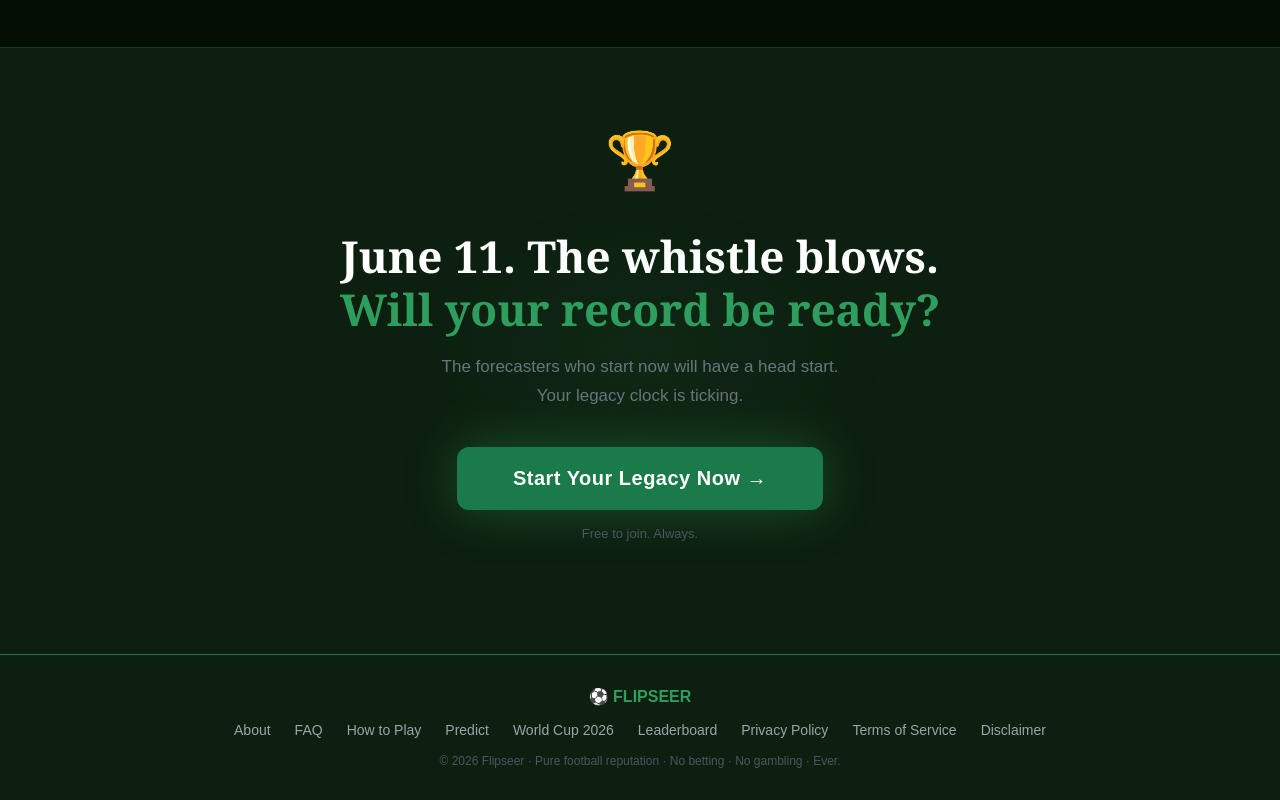
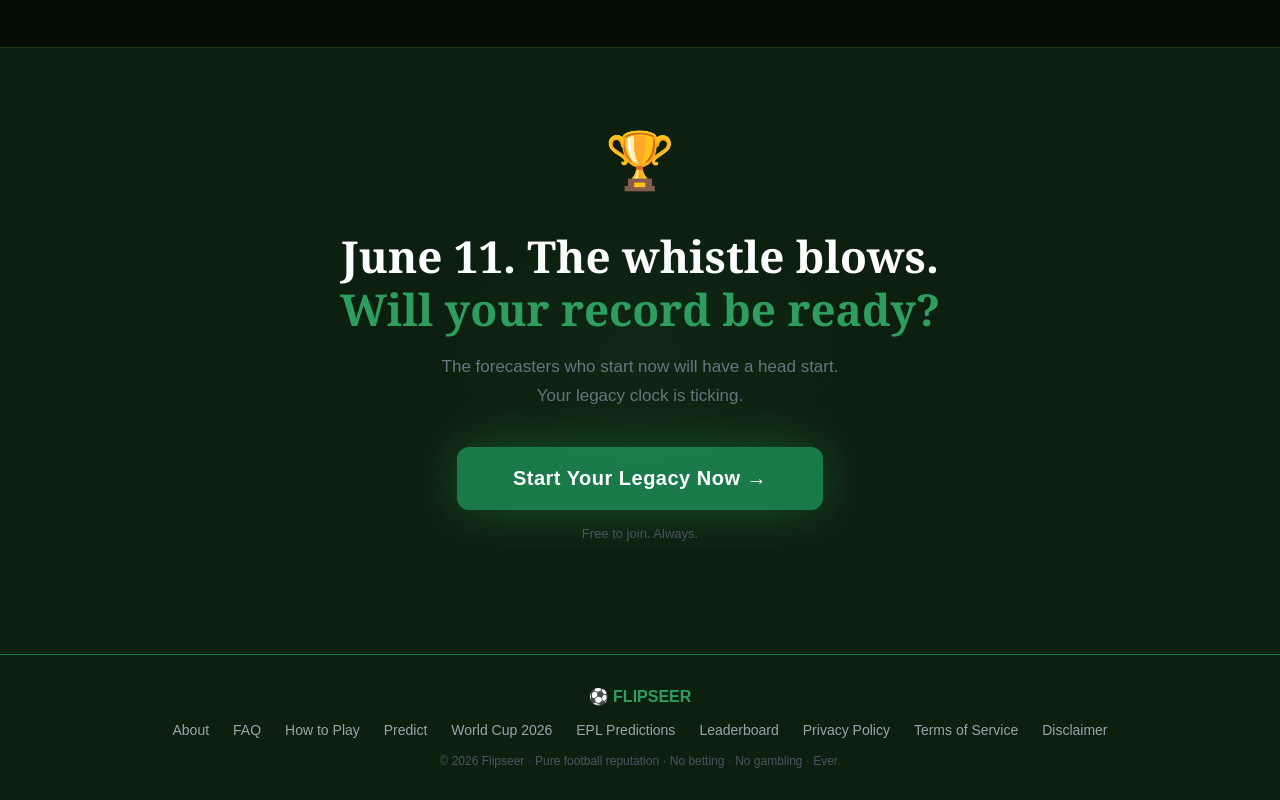
Before and after one commit to flipseer/flipseer, a Next.js app: page / in a window 1280 px wide. Shown: the part 4368-5168 px from the top of the page. Built offline with nearby package versions, Linux system fonts and the light colour scheme; no server answers; the database is empty.

Commit message:
Update layout.tsx

```diff
--- a/app/layout.tsx
+++ b/app/layout.tsx
@@ -107,6 +107,7 @@ export default function RootLayout({ children }: { children: React.ReactNode })
             <a href="/how-to-play" style={footerLink}>How to Play</a>
             <a href="/predict" style={footerLink}>Predict</a>
             <a href="/world-cup-2026" style={footerLink}>World Cup 2026</a>
+            <a href="/epl" style={footerLink}>EPL Predictions</a>
             <a href="/leaderboard" style={footerLink}>Leaderboard</a>
             <a href="/privacy" style={footerLink}>Privacy Policy</a>
             <a href="/terms" style={footerLink}>Terms of Service</a>
```
